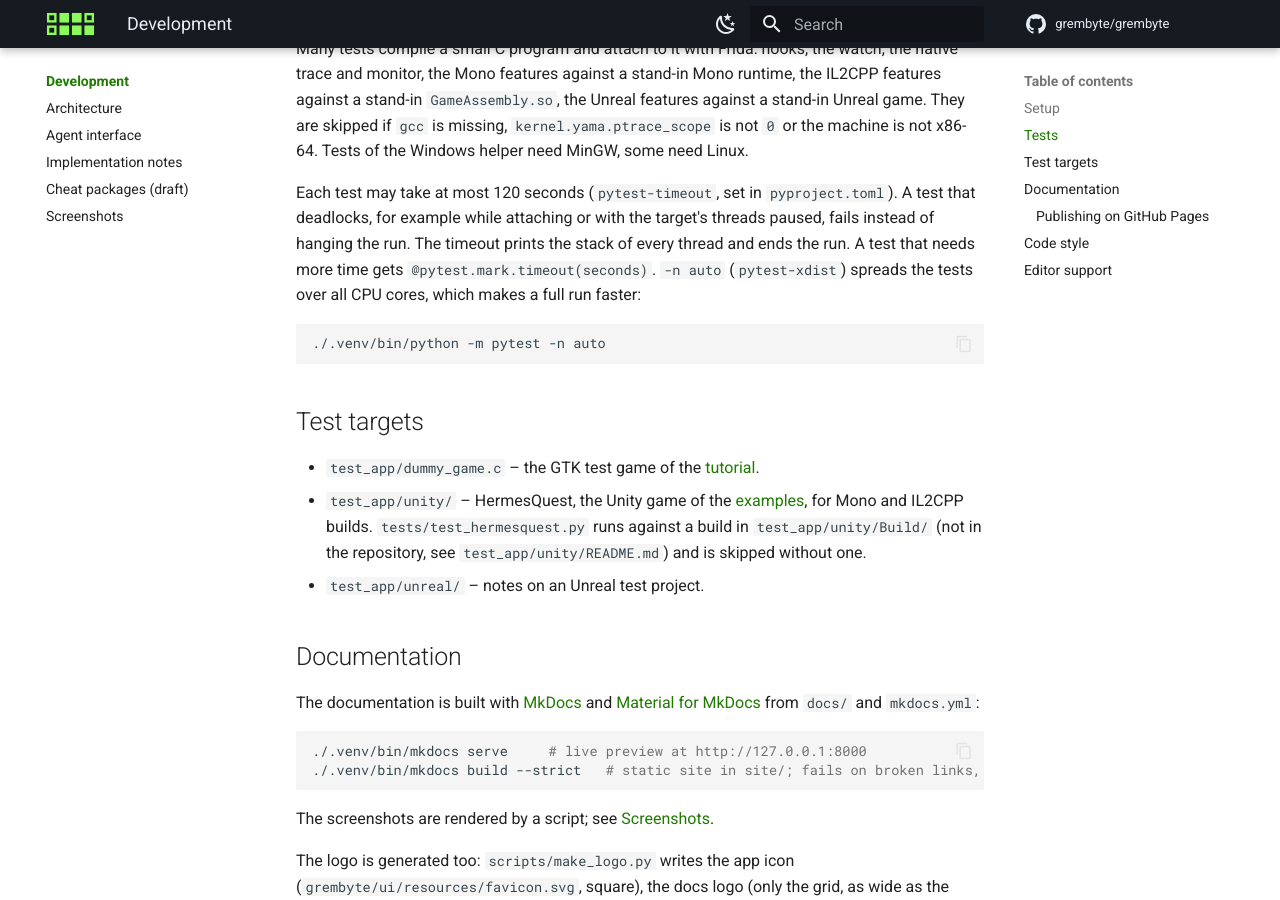
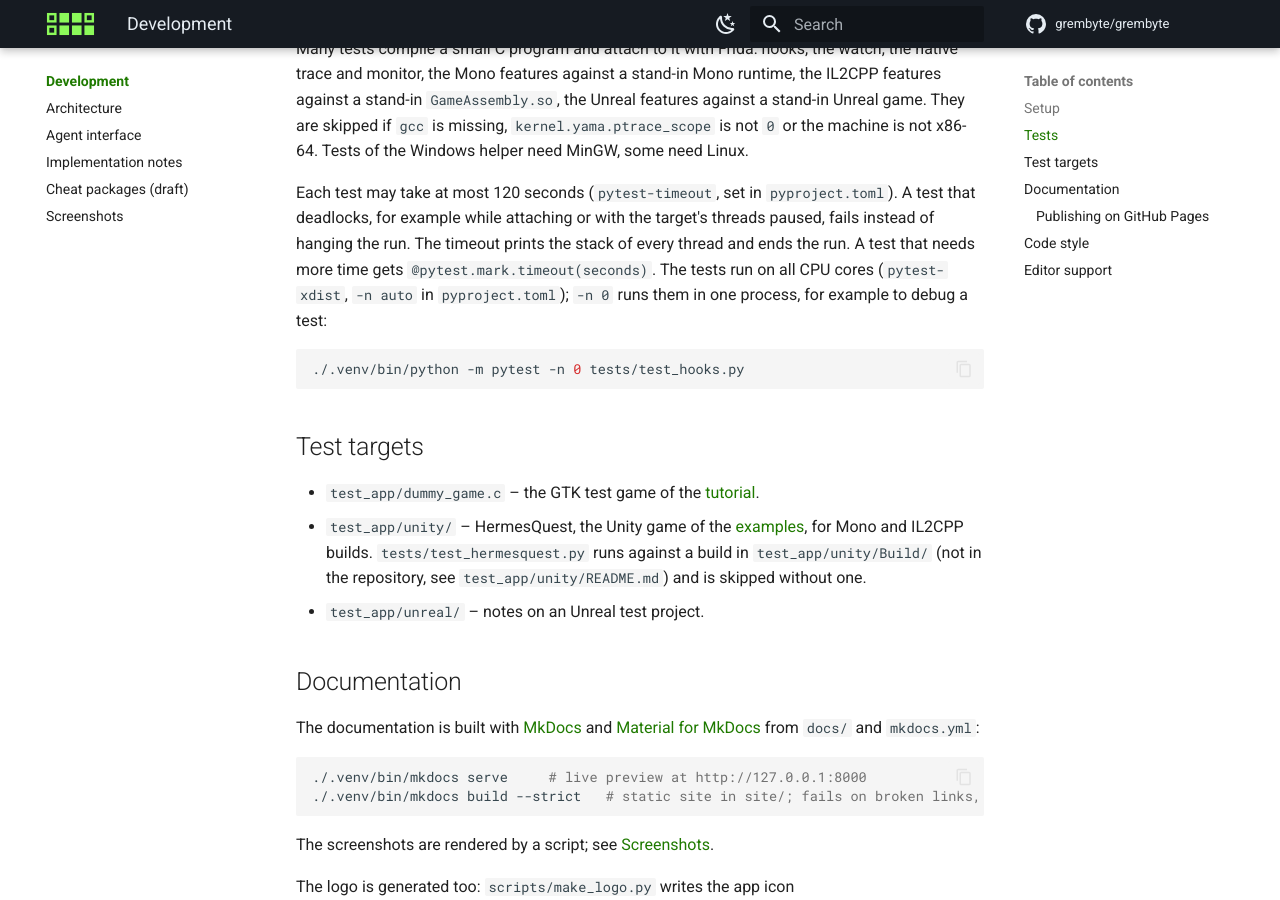
Before and after one commit to grembyte/grembyte, an MkDocs documentation site: the page built from docs/development/index.md, in a window 1280 px wide and 900 px high, scrolled down 516 px. Built offline with MkDocs 1.6.1 and Material for MkDocs 9.7.7, drawn with Linux system fonts in a browser that asks for light colours; comment, search, counter and statistics services are not loaded.

Commit message:
Run the tests in parallel by default
pytest now runs with "-n auto" (pytest-xdist): the full suite takes
about 35 s instead of nearly four minutes on 16 cores, and passed four
times in a row that way. "-n 0" runs the tests in one process. Update
AGENTS.md, CONTRIBUTING.md and the development page to match.

Co-Authored-By: Claude Opus 5.5 <noreply@anthropic.com>

````diff
--- a/docs/development/index.md
+++ b/docs/development/index.md
@@ -17,10 +17,10 @@ python3 -m venv .venv
 
 Many tests compile a small C program and attach to it with Frida: hooks, the watch, the native trace and monitor, the Mono features against a stand-in Mono runtime, the IL2CPP features against a stand-in `GameAssembly.so`, the Unreal features against a stand-in Unreal game. They are skipped if `gcc` is missing, `kernel.yama.ptrace_scope` is not `0` or the machine is not x86-64. Tests of the Windows helper need MinGW, some need Linux.
 
-Each test may take at most 120 seconds (`pytest-timeout`, set in `pyproject.toml`). A test that deadlocks, for example while attaching or with the target's threads paused, fails instead of hanging the run. The timeout prints the stack of every thread and ends the run. A test that needs more time gets `@pytest.mark.timeout(seconds)`. `-n auto` (`pytest-xdist`) spreads the tests over all CPU cores, which makes a full run faster:
+Each test may take at most 120 seconds (`pytest-timeout`, set in `pyproject.toml`). A test that deadlocks, for example while attaching or with the target's threads paused, fails instead of hanging the run. The timeout prints the stack of every thread and ends the run. A test that needs more time gets `@pytest.mark.timeout(seconds)`. The tests run on all CPU cores (`pytest-xdist`, `-n auto` in `pyproject.toml`); `-n 0` runs them in one process, for example to debug a test:
 
 ```bash
-./.venv/bin/python -m pytest -n auto
+./.venv/bin/python -m pytest -n 0 tests/test_hooks.py
 ```
 
 ## Test targets
--- a/pyproject.toml
+++ b/pyproject.toml
@@ -45,6 +45,8 @@ include = ["grembyte*"]
 
 [tool.pytest.ini_options]
 testpaths = ["tests"]
+# Spread the tests over all CPU cores (pytest-xdist); "-n 0" runs them in one process.
+addopts = ["-n", "auto"]
 # A test that deadlocks (attach, paused threads) fails instead of hanging the run.
 # "thread" also fires while the main thread waits in native code (Frida), where
 # a signal handler would never run, and dumps every thread's stack; it ends the
````
Also changed, not shown: AGENTS.md (+2 -1 lines), CONTRIBUTING.md (+1 -1 lines).
